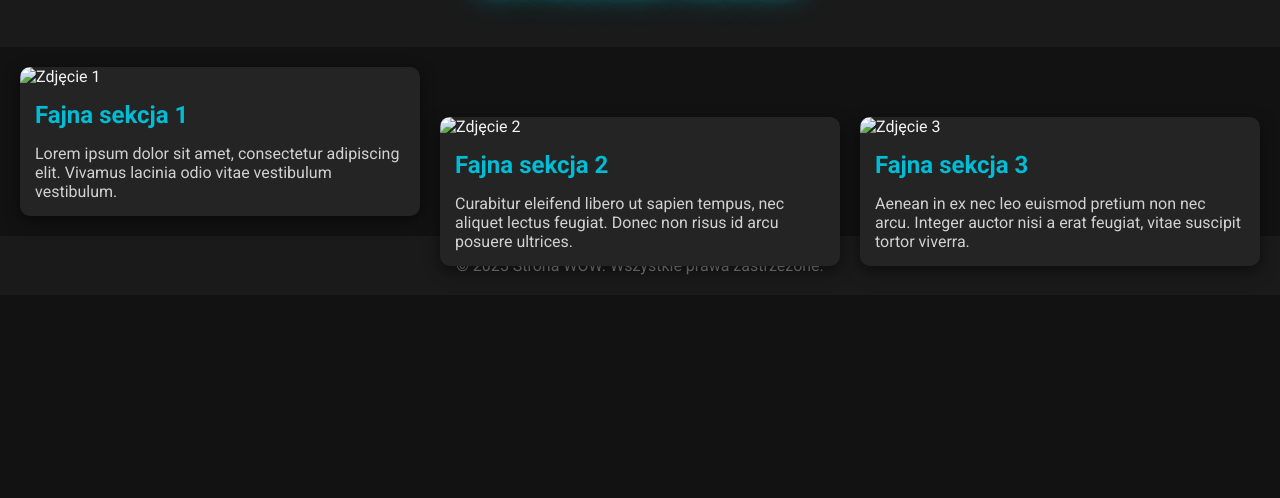
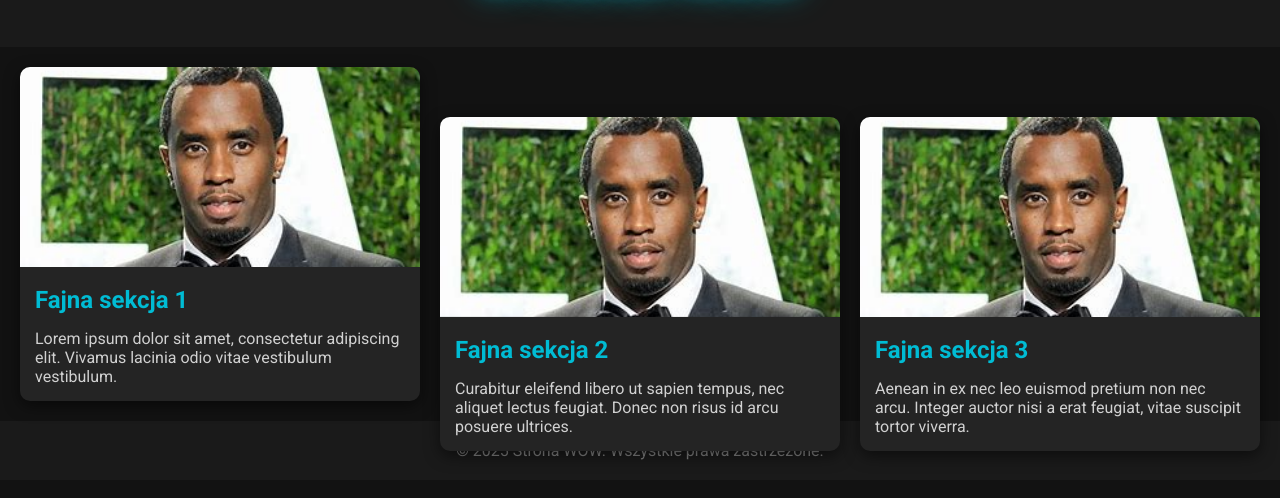
Before and after one commit to Domcio06/my-website, a plain HTML site: page index.html in a window 1280 px wide. Shown: the part 110-608 px from the top of the page. Drawn offline with nearby package versions, Linux system fonts and the light colour scheme.

Commit message:
Update index.html

```diff
--- a/index.html
+++ b/index.html
@@ -83,17 +83,17 @@
 
     <div class="container">
         <div class="card">
-            <img src="diddy.jpg/400x200" alt="Zdjęcie 1">
+            <img src="diddy.jpg" alt="Zdjęcie 1">
             <h2>Fajna sekcja 1</h2>
             <p>Lorem ipsum dolor sit amet, consectetur adipiscing elit. Vivamus lacinia odio vitae vestibulum vestibulum.</p>
         </div>
         <div class="card">
-            <img src="diddy.jpg/400x200" alt="Zdjęcie 2">
+            <img src="diddy.jpg" alt="Zdjęcie 2">
             <h2>Fajna sekcja 2</h2>
             <p>Curabitur eleifend libero ut sapien tempus, nec aliquet lectus feugiat. Donec non risus id arcu posuere ultrices.</p>
         </div>
         <div class="card">
-            <img src="diddy.jpg/400x200" alt="Zdjęcie 3">
+            <img src="diddy.jpg" alt="Zdjęcie 3">
             <h2>Fajna sekcja 3</h2>
             <p>Aenean in ex nec leo euismod pretium non nec arcu. Integer auctor nisi a erat feugiat, vitae suscipit tortor viverra.</p>
         </div>
```
